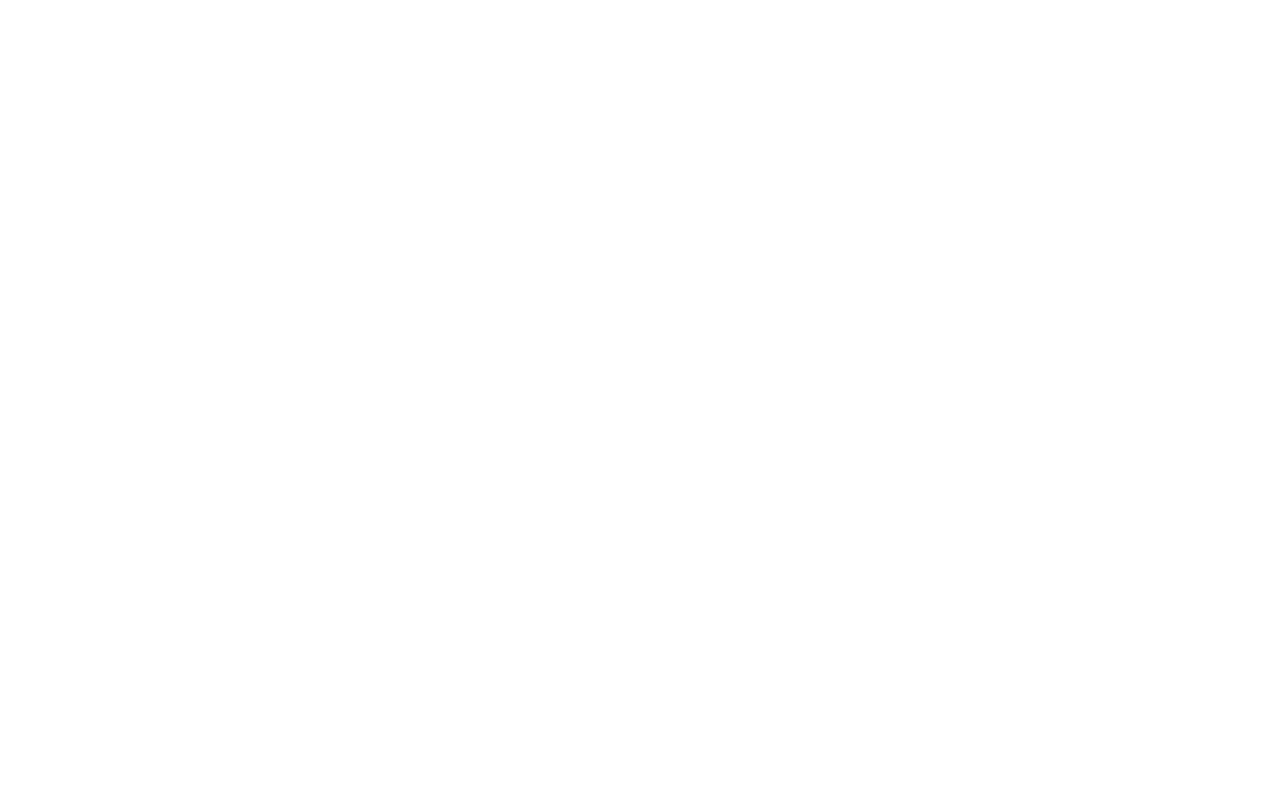
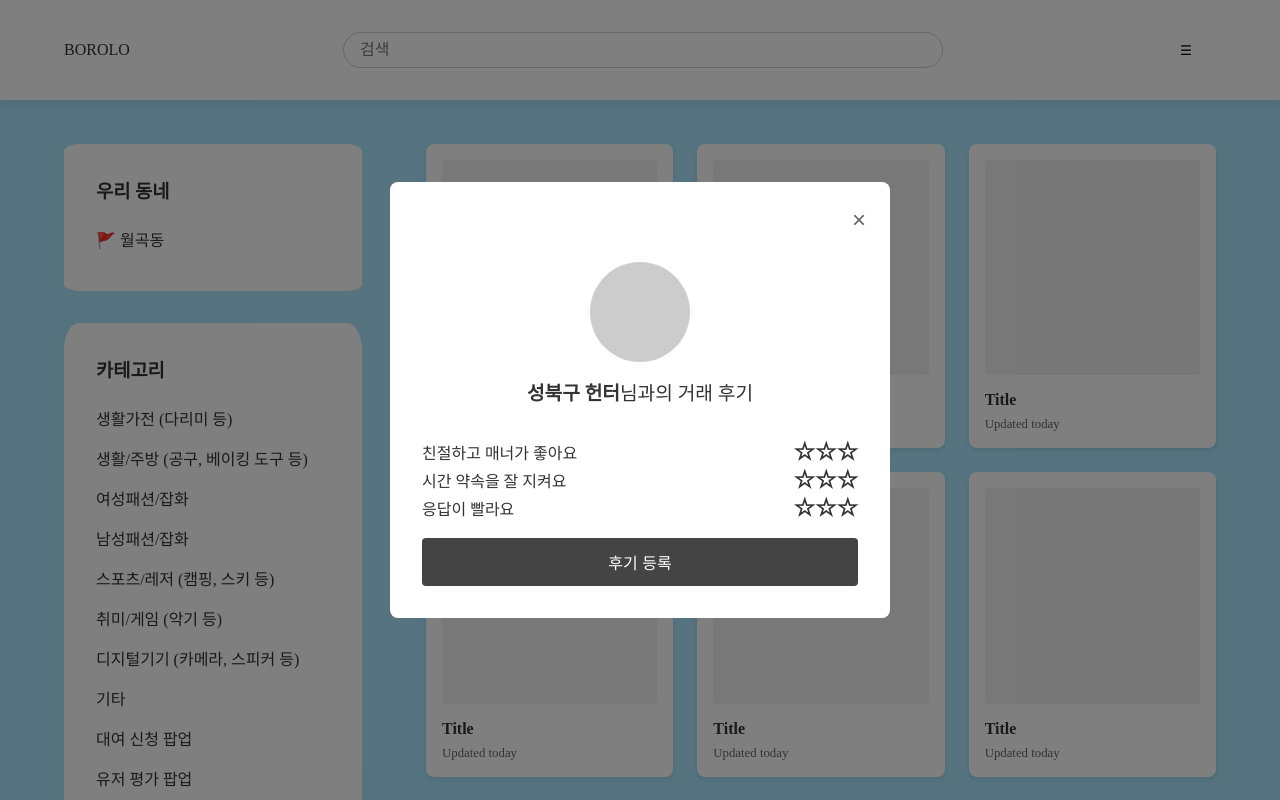
Before and after one commit to borrowLocal/frontend, a React (Create React App) app: page /review in a window 1280 px wide. Before the commit this address had no page. Shown: the top 800 px of the page. Built offline with nearby package versions, Linux system fonts and the light colour scheme.

Commit message:
Feat: 대여/평가/신고 팝업 구현 및 디버깅용 사이드바 추가
- 대여 신청 팝업, 유저 평가 팝업, 유저 신고 팝업 구현
- 디버깅용으로 사이드바에 각 팝업 진입 링크 추가

```diff
--- a/src/App.jsx
+++ b/src/App.jsx
@@ -2,6 +2,7 @@ import React from 'react';
 import { BrowserRouter as Router, Routes, Route } from 'react-router-dom';
 import Onboarding from './pages/Onboarding';
 import SideModal from './components/SideModal';
+import RequestModal from './components/RequestModal/RequestModal';
 import Home from './pages/Home';
 import './App.css';
 
@@ -18,6 +19,9 @@ function App() {
             <Route path="myPage" element={<SideModal />} />
             <Route path="confirmPW" element={<SideModal />} />
             <Route path="editProfile" element={<SideModal />} />
+            <Route path="rentalRequest" element={<RequestModal />} />
+            <Route path="review" element={<RequestModal />} />
+            <Route path="reportUser" element={<RequestModal />} />
           </Route>
         </Routes>
       </div>
--- /dev/null
+++ b/src/components/RequestModal/RentalRequest.js
@@ -0,0 +1,92 @@
+import React, { useState } from 'react';
+import './RequestModal.css';
+
+const RentalRequest = ({ onClose }) => {
+  const [itemName, setItemName] = useState('텐트');
+  const [quantity, setQuantity] = useState(2);
+  const [rentalPeriod, setRentalPeriod] = useState({start: '', end: ''});
+  const [rentalDateTime, setRentalDateTime] = useState({date: '', time: ''});
+  const [returnDateTime, setReturnDateTime] = useState({date: '', time: ''});
+  const [location, setLocation] = useState('');
+
+  const handleRentalPeriodChange = (type, value) => {
+    setRentalPeriod(prev => ({...prev, [type]: value}));
+
+    if (type === 'start') {
+      setRentalDateTime(prev => ({...prev, date: value}));
+    } else if (type === 'end') {
+      setReturnDateTime(prev => ({...prev, date: value}));
+    }
+  };
+
+  return (
+    <div className="rental-request-content">
+      <h4>{itemName} 대여</h4>
+      <div className='descriptInput'>수량</div>
+      <input
+        type="text"
+        value={quantity}
+        readOnly
+        className="quantity-input"
+      />
+
+      <div className='descriptInput'>대여 기간</div>
+      <div className="date-input-group">
+        <input
+          type="date"
+          value={rentalPeriod.start}
+          onChange={(e) => handleRentalPeriodChange('start', e.target.value)}
+        />
+        ~
+        <input
+          type="date"
+          value={rentalPeriod.end}
+          onChange={(e) => handleRentalPeriodChange('end', e.target.value)}
+        />
+      </div>
+
+      <div className='descriptInput'>대여 희망 일시</div>
+      <div className="date-input-group">
+        <input
+          type="date"
+          value={rentalDateTime.date}
+          onChange={(e) => setRentalDateTime(prev => ({...prev, date: e.target.value}))}
+          readOnly
+        />
+        <input
+          type="time"
+          value={rentalDateTime.time}
+          onChange={(e) => setRentalDateTime(prev => ({...prev, time: e.target.value}))}
+        />
+      </div>
+
+      <div className='descriptInput'>반납 희망 일시</div>
+      <div className="date-input-group">
+        <input
+          type="date"
+          value={returnDateTime.date}
+          onChange={(e) => setReturnDateTime(prev => ({...prev, date: e.target.value}))}
+          readOnly
+        />
+        <input
+          type="time"
+          value={returnDateTime.time}
+          onChange={(e) => setReturnDateTime(prev => ({...prev, time: e.target.value}))}
+        />
+      </div>
+
+      <div className='descriptInput'>거래 희망 장소</div>
+      <input
+        type="text"
+        placeholder="예) 월곡역 3번 출구"
+        value={location}
+        onChange={(e) => setLocation(e.target.value)}
+        className="location-input"
+      />
+
+      <button className="submit-button">대여 신청</button>
+    </div>
+  );
+};
+
+export default RentalRequest;
--- /dev/null
+++ b/src/components/RequestModal/ReportUser.js
@@ -0,0 +1,26 @@
+import React, { useState } from 'react';
+import './RequestModal.css';
+
+const ReportUser = ({ onClose }) => {
+  const userName = useState("성북구 헌터");
+  const [reportMessage, setReportMessage] = useState('');
+
+  return (
+    <div className="reportUser-content">
+      <div className="profile-section">
+        <div className="profile-image"></div>
+        <span>{userName}</span>님 과의 거래 후기
+      </div>
+      <input
+        type="textarea"
+        className='reportUser-input'
+        value={reportMessage}
+        onChange={(e) => setReportMessage(e.target.value)}
+      />
+
+      <button className="submit-button">신고</button>
+    </div>
+  );
+};
+
+export default ReportUser;
--- /dev/null
+++ b/src/components/RequestModal/RequestModal.css
@@ -0,0 +1,165 @@
+.request-modal-overlay {
+  position: fixed;
+  top: 0;
+  left: 0;
+  right: 0;
+  bottom: 0;
+  background-color: rgba(0, 0, 0, 0.5);
+  z-index: 2000;
+  opacity: 0;
+  transition: opacity 0.3s ease-out;
+  display: flex;
+  justify-content: center;
+  align-items: center;
+}
+
+.request-modal-overlay.open {
+  opacity: 1;
+}
+
+.request-modal-overlay.closing {
+  opacity: 0;
+}
+
+.request-modal-content {
+  position: relative;
+  background-color: white;
+  padding: 2rem;
+  border-radius: 8px;
+  width: 90%;
+  max-width: 500px;
+  max-height: 90vh;
+  overflow-y: auto;
+  transform: scale(0.9);
+  opacity: 0;
+  transition: all 0.3s ease-out;
+}
+
+.request-modal-overlay.open .request-modal-content {
+  transform: scale(1);
+  opacity: 1;
+}
+
+.request-modal-overlay.closing .request-modal-content {
+  transform: scale(0.9);
+  opacity: 0;
+}
+
+.rental-request-content {
+  width: 100%;
+}
+
+.rental-request-content h4 {
+  margin-bottom: 1.5rem;
+  text-align: center;
+  color: #333;
+}
+
+.descriptInput {
+  margin: 0.5rem 0;
+  font-weight: 500;
+  color: #555;
+}
+
+input {
+  width: 100%;
+  padding: 0.5rem;
+  margin: 0.5rem 0;
+  border: 1px solid #ddd;
+  border-radius: 4px;
+  font-size: 1rem;
+}
+
+.quantity-input {
+  background-color: #f5f5f5;
+  cursor: not-allowed;
+}
+
+.date-input-group {
+  display: flex;
+  align-items: center;
+  gap: 0.5rem;
+}
+
+.location-input {
+  margin-bottom: 1.5rem;
+}
+
+.submit-button {
+  padding: 0.75rem 1.5rem;
+  border: none;
+  border-radius: 4px;
+  cursor: pointer;
+  transition: background-color 0.3s;
+  background-color: #444;
+  color: white;
+}
+
+.submit-button:hover {
+  background-color: #222;
+}
+
+.close-button {
+  position: absolute;
+  top: 1rem;
+  right: 1rem;
+  font-size: 1.5rem;
+  cursor: pointer;
+  border: none;
+  background: none;
+  padding: 0.5rem;
+  color: #666;
+  transition: color 0.3s;
+}
+
+.close-button:hover {
+  color: #333;
+}
+
+@media (max-width: 768px) {
+  .request-modal-content,
+  .reportUser-content,
+  .review-content {
+    width: 95%;
+    padding: 1.5rem;
+  }
+}
+
+.reportUser-content,
+.review-content {
+  font-size: 1.2rem;
+}
+
+.review-content .review-rating {
+  font-size: 1rem;
+}
+
+.reportUser-content span,
+.review-content span {
+  font-weight: bolder;
+}
+
+.reportUser-content .reportUser-input {
+  width: 100%;
+  border: 1px solid #ddd;
+  border-radius: 4px;
+  font-size: 1rem;
+  resize: none;
+  height: 100px;
+}
+
+.reportUser-content .profile-section,
+.review-content .profile-section {
+  margin-bottom: 1rem;
+}
+
+.review-content .rating-item {
+  display: flex;
+  align-items: center;
+  justify-content: space-between;
+}
+
+.stars span {
+  font-size: 1.5rem;
+  cursor: pointer;
+}
--- /dev/null
+++ b/src/components/RequestModal/RequestModal.js
@@ -0,0 +1,43 @@
+import React, { useState, useEffect } from 'react';
+import { useNavigate, useLocation } from 'react-router-dom';
+import RentalRequest from './RentalRequest';
+import Review from './Review';
+import ReportUser from './ReportUser';
+import './RequestModal.css';
+
+const RequestModal = () => {
+  const navigate = useNavigate();
+  const location = useLocation();
+  const [isClosing, setIsClosing] = useState(false);
+  const [isOpen, setIsOpen] = useState(false);
+
+  useEffect(() => {
+    requestAnimationFrame(() => {
+      setIsOpen(true);
+    });
+  }, []);
+
+  const handleClose = () => {
+    setIsClosing(true);
+    setIsOpen(false);
+    setTimeout(() => {
+      navigate('/');
+    }, 300);
+  };
+
+  return (
+    <div
+      className={`request-modal-overlay ${isOpen ? 'open' : ''} ${isClosing ? 'closing' : ''}`}
+      onClick={handleClose}
+    >
+      <div className="request-modal-content" onClick={e => e.stopPropagation()}>
+        <button className="close-button" onClick={handleClose}>×</button>
+        {location.pathname === '/rentalRequest' && <RentalRequest onClose={handleClose} />}
+        {location.pathname === '/review' && <Review onClose={handleClose} />}
+        {location.pathname === '/reportUser' && <ReportUser onClose={handleClose} />}
+      </div>
+    </div>
+  );
+};
+
+export default RequestModal;
--- /dev/null
+++ b/src/components/RequestModal/Review.js
@@ -0,0 +1,63 @@
+import React, { useState } from 'react';
+import './RequestModal.css';
+
+const Review = ({ onClose }) => {
+  const [userName] = useState("성북구 헌터");
+
+  const [ratings, setRatings] = useState({
+    friendly: 0,
+    punctual: 0,
+    responsive: 0,
+  });
+
+  const handleRating = (type, score) => {
+    setRatings(prev => ({
+      ...prev,
+      [type]: prev[type] === score ? 0 : score
+    }));
+  };
+
+  const renderStars = (currentRating, type) => {
+    return [1, 2, 3].map((star) => (
+      <span key={star} onClick={() => handleRating(type, star)}>
+        {star <= currentRating ? '★' : '☆'}
+      </span>
+    ));
+  };
+
+  return (
+    <div className="review-content">
+      <div className="profile-section">
+        <div className="profile-image"></div>
+        <span>{userName}</span>님과의 거래 후기
+      </div>
+
+      <div className="review-rating">
+        <div className="rating-item">
+          <div>친절하고 매너가 좋아요</div>
+          <div className="stars">
+            {renderStars(ratings.friendly, 'friendly')}
+          </div>
+        </div>
+
+        <div className="rating-item">
+          <div>시간 약속을 잘 지켜요</div>
+          <div className="stars">
+            {renderStars(ratings.punctual, 'punctual')}
+          </div>
+        </div>
+
+        <div className="rating-item">
+          <div>응답이 빨라요</div>
+          <div className="stars">
+            {renderStars(ratings.responsive, 'responsive')}
+          </div>
+        </div>
+      </div>
+
+      <button className="submit-button">후기 등록</button>
+    </div>
+  );
+};
+
+export default Review;
--- a/src/components/Sidebar.js
+++ b/src/components/Sidebar.js
@@ -1,4 +1,5 @@
 import React from 'react';
+import { Link } from 'react-router-dom';
 import '../styles/Sidebar.css';
 
 const Sidebar = () => {
@@ -22,6 +23,15 @@ const Sidebar = () => {
           <li>취미/게임 (악기 등)</li>
           <li>디지털기기 (카메라, 스피커 등)</li>
           <li>기타</li>
+          <li>
+            <Link to="/rentalRequest">대여 신청 팝업</Link>
+          </li>
+          <li>
+            <Link to="/review">유저 평가 팝업</Link>
+          </li>
+          <li>
+            <Link to="/reportUser">유저 신고 팝업</Link>
+          </li>
         </ul>
       </div>
     </aside>
```
